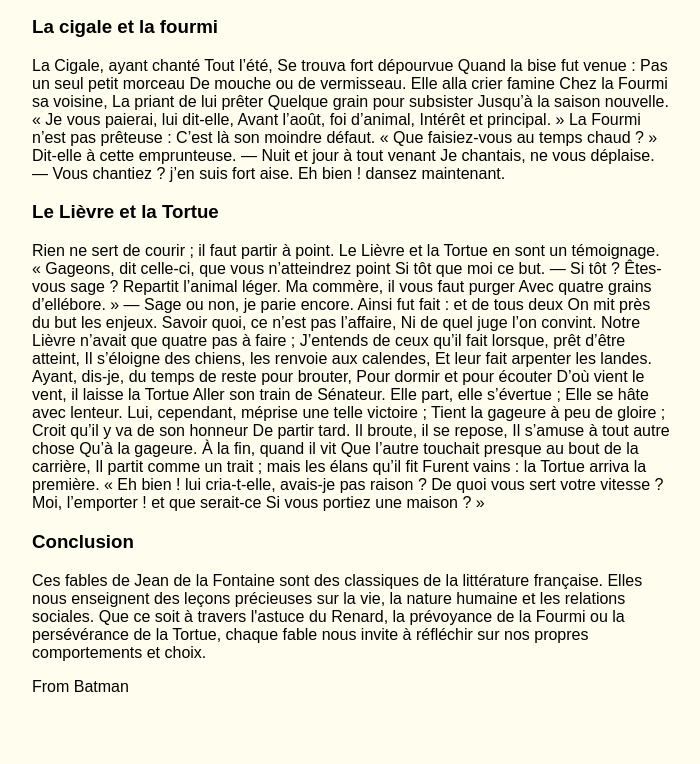
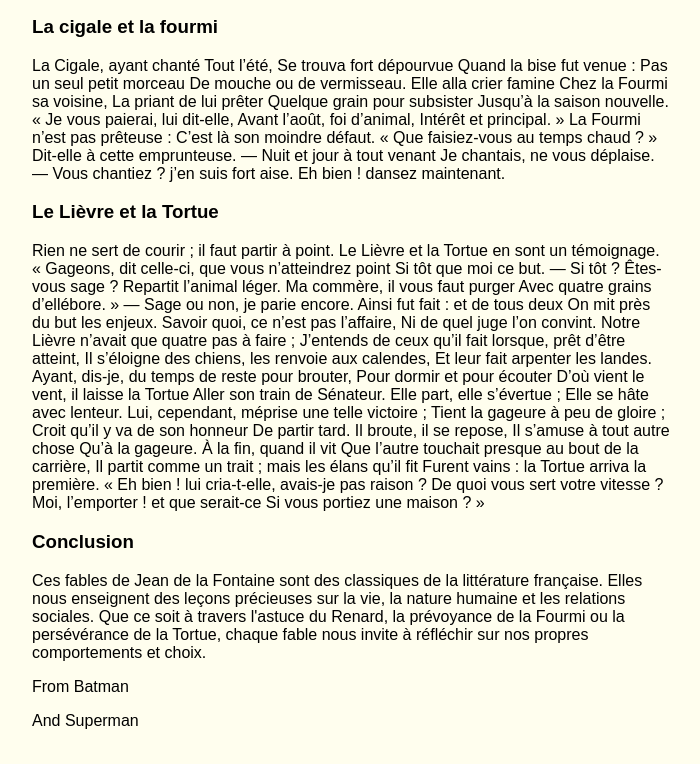
Before and after one commit to zaafir89/dataahtml, a plain HTML site: page index.html in a window 1280 px wide. Shown: the part 820-1584 px from the top of the page, without its empty margins (288-988 px from the left). Drawn offline with Linux system fonts and the light colour scheme.

Commit message:
ajout superman en bas de page comme signature

```diff
--- a/index.html
+++ b/index.html
@@ -121,5 +121,6 @@
     <h3>Conclusion</h3>
     <p>Ces fables de Jean de la Fontaine sont des classiques de la littérature française. Elles nous enseignent des leçons précieuses sur la vie, la nature humaine et les relations sociales. Que ce soit à travers l'astuce du Renard, la prévoyance de la Fourmi ou la persévérance de la Tortue, chaque fable nous invite à réfléchir sur nos propres comportements et choix.</p>
 <p>From Batman<br/></p>
+<p>And Superman</p>
 </body>
 </html>
```
